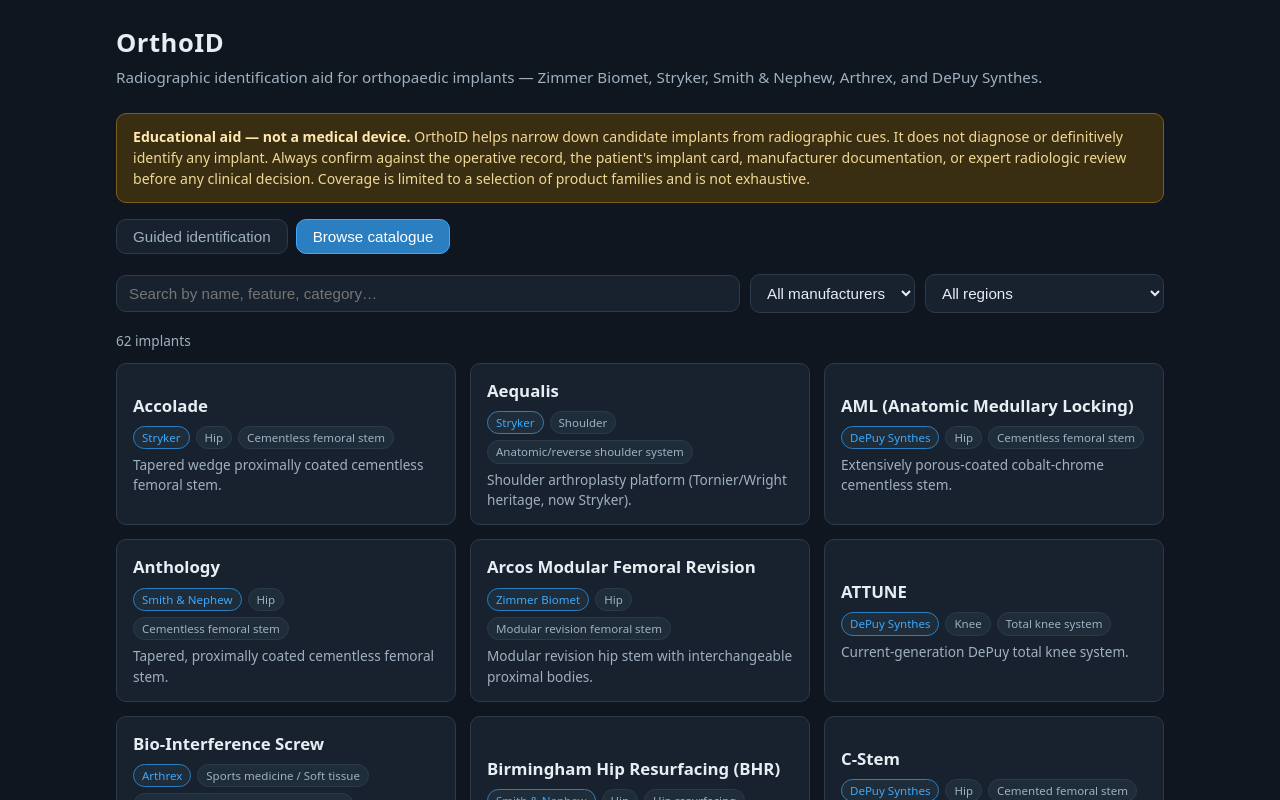
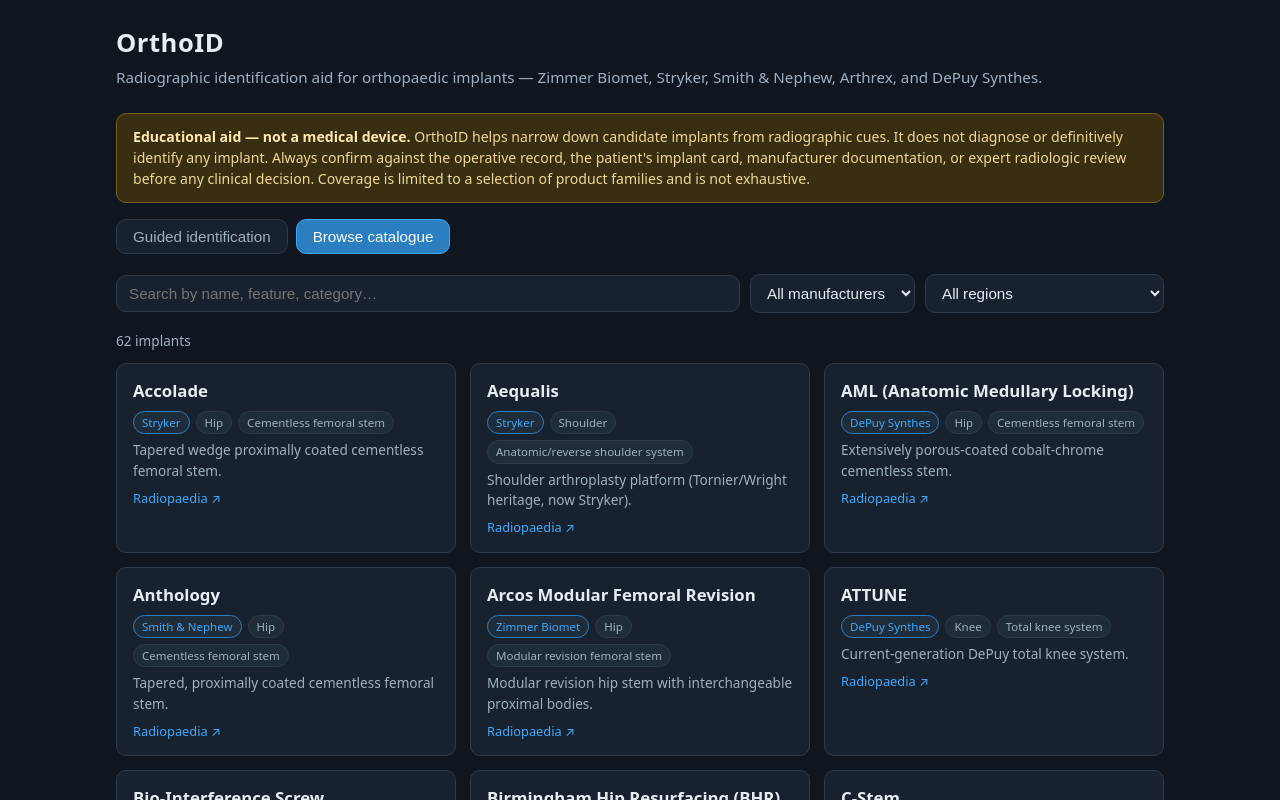
Before and after one commit to conormd/super-duper-fiesta, a React (Vite) app: page / in a window 1280 px wide. Both pictures are taken after a click on the button "Browse catalogue". Shown: the top 800 px of the page. Built offline with nearby package versions, Linux system fonts and the light colour scheme.

Commit message:
Add Radiopaedia link to catalogue cards
Restructure ImplantCard into a container with a clickable main area plus a
separate Radiopaedia search link, and extract the shared radiopaediaSearchUrl
helper used by both the card and the detail view.

https://claude.ai/code/session_017Vo1pGkUSkaZGigBtMDCJ2

```diff
--- a/src/components/ImplantCard.tsx
+++ b/src/components/ImplantCard.tsx
@@ -1,4 +1,5 @@
 import type { Implant } from '../types';
+import { radiopaediaSearchUrl } from '../lib/search';
 
 interface Props {
   implant: Implant;
@@ -8,7 +9,8 @@ interface Props {
 
 export function ImplantCard({ implant, score, onSelect }: Props) {
   return (
-    <button className="card" onClick={() => onSelect(implant)}>
+    <div className="card">
+      <button className="card-main" onClick={() => onSelect(implant)}>
         <h3>
           {implant.name}
           {score !== undefined && score > 0 && (
@@ -22,5 +24,14 @@ export function ImplantCard({ implant, score, onSelect }: Props) {
         </div>
         <p className="summary">{implant.summary}</p>
       </button>
+      <a
+        className="card-link"
+        href={radiopaediaSearchUrl(implant)}
+        target="_blank"
+        rel="noreferrer"
+      >
+        Radiopaedia ↗
+      </a>
+    </div>
   );
 }
--- a/src/components/ImplantDetail.tsx
+++ b/src/components/ImplantDetail.tsx
@@ -1,5 +1,6 @@
 import { useEffect } from 'react';
 import type { Implant, RadiographView } from '../types';
+import { radiopaediaSearchUrl } from '../lib/search';
 
 interface Props {
   implant: Implant;
@@ -81,13 +82,7 @@ export function ImplantDetail({ implant, onClose }: Props) {
           </div>
           <p className="view-links">
             View images externally:{' '}
-            <a
-              href={`https://radiopaedia.org/search?q=${encodeURIComponent(
-                `${implant.manufacturer} ${implant.name}`,
-              )}&scope=cases`}
-              target="_blank"
-              rel="noreferrer"
-            >
+            <a href={radiopaediaSearchUrl(implant)} target="_blank" rel="noreferrer">
               Radiopaedia
             </a>
             {implant.imageLinks?.map((link) => (
--- a/src/index.css
+++ b/src/index.css
@@ -133,20 +133,41 @@ input[type='search'] {
   border: 1px solid var(--border);
   border-radius: var(--radius);
   padding: 14px 16px;
-  cursor: pointer;
-  transition: border-color 0.15s, transform 0.05s;
-  text-align: left;
-  color: inherit;
-  font: inherit;
-  width: 100%;
+  transition: border-color 0.15s;
+  display: flex;
+  flex-direction: column;
+  align-items: flex-start;
+  gap: 8px;
 }
 
 .card:hover {
   border-color: var(--accent);
 }
 
-.card:active {
+.card-main {
+  background: none;
+  border: none;
+  padding: 0;
+  margin: 0;
+  width: 100%;
+  text-align: left;
+  color: inherit;
+  font: inherit;
+  cursor: pointer;
+}
+
+.card-main:active {
   transform: scale(0.995);
+}
+
+.card-link {
+  font-size: 0.8rem;
+  color: var(--accent);
+  text-decoration: none;
+}
+
+.card-link:hover {
+  text-decoration: underline;
 }
 
 .card h3 {
--- a/src/lib/search.ts
+++ b/src/lib/search.ts
@@ -14,6 +14,12 @@ export function searchableText(i: Implant): string {
   ]
     .join(' ')
     .toLowerCase();
+}
+
+/** Build a Radiopaedia case-search URL for an implant. */
+export function radiopaediaSearchUrl(implant: Implant): string {
+  const q = encodeURIComponent(`${implant.manufacturer} ${implant.name}`);
+  return `https://radiopaedia.org/search?q=${q}&scope=cases`;
 }
 
 /** Split a free-text query into meaningful tokens. */
```
Lines whose indentation alone changed are shown as unchanged.
